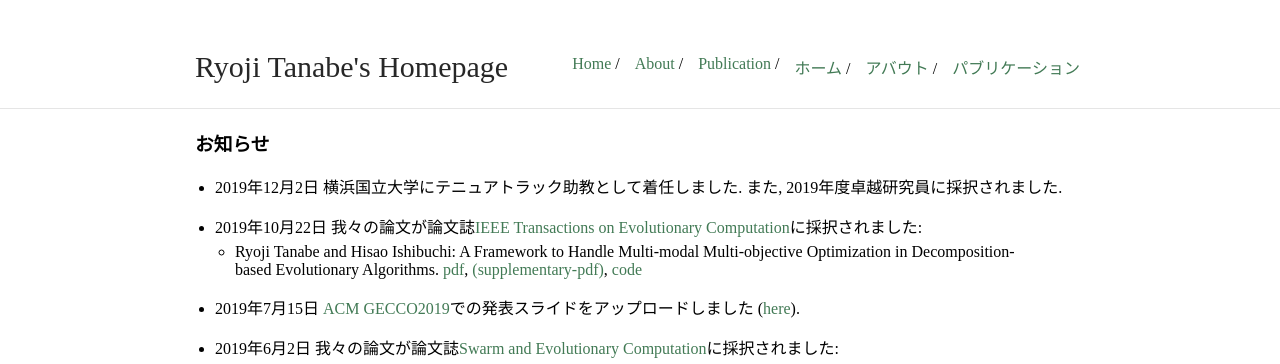
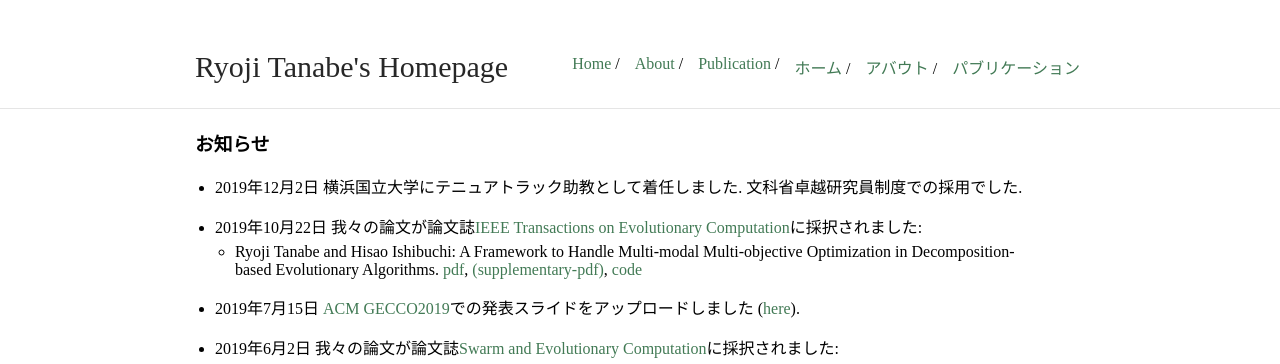
Before and after one commit to ryojitanabe/ryojitanabe.github.io, a Jekyll site: the page built from index-j.md, in a window 1280 px wide. Shown: the top 364 px of the page. Built offline with Jekyll 4.4.1, drawn with Linux system fonts in a browser that asks for light colours.

Commit message:
update my info

```diff
--- a/index-j.md
+++ b/index-j.md
@@ -6,7 +6,7 @@ title: Ryoji Tanabe's Homepage
 
 ### お知らせ
 
-* 2019年12月2日 横浜国立大学にテニュアトラック助教として着任しました. また, 2019年度卓越研究員に採択されました.
+* 2019年12月2日 横浜国立大学にテニュアトラック助教として着任しました. 文科省卓越研究員制度での採用でした.
 
 * 2019年10月22日 我々の論文が論文誌[IEEE Transactions on Evolutionary Computation](https://ieeexplore.ieee.org/xpl/RecentIssue.jsp?punumber=4235)に採択されました:
     * Ryoji Tanabe and Hisao Ishibuchi: A Framework to Handle Multi-modal Multi-objective Optimization in Decomposition-based Evolutionary Algorithms. [pdf](pdf/ti-ada-tevc2019.pdf), [(supplementary-pdf)](pdf/ti-ada-tevc2019-supp.pdf), [code](code/ada-1.1.zip)
```
